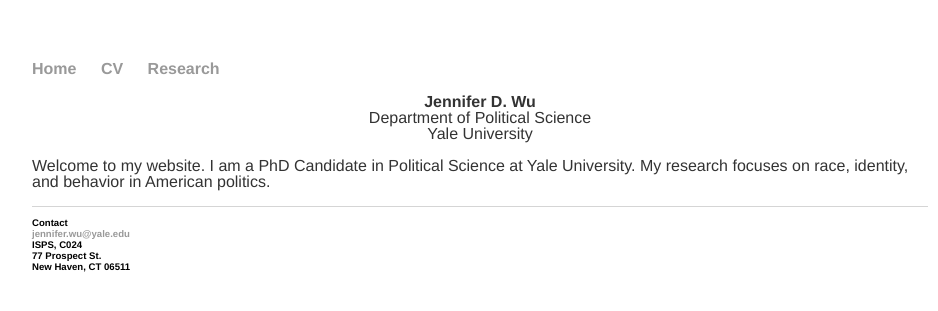
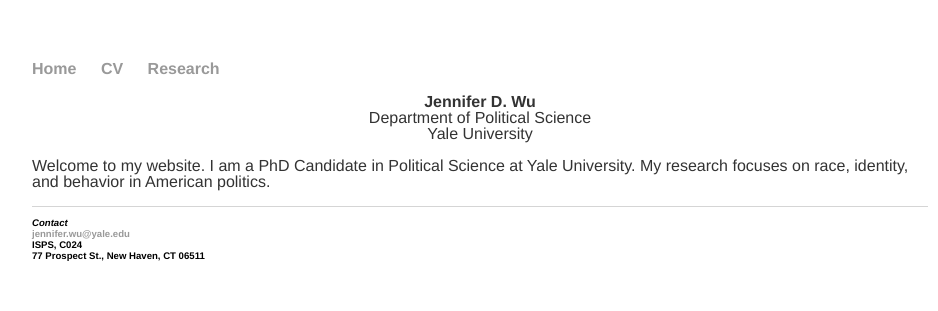
Before and after one commit to wujend/wujend.github.io, a Jekyll site: the page built from index.html, in a window 1280 px wide. Shown: the top 311 px of the page, without its empty margins (160-1098 px from the left). Built offline with Jekyll 4.4.1, drawn with Linux system fonts in a browser that asks for light colours.

```diff
--- a/_layouts/default.html
+++ b/_layouts/default.html
@@ -20,11 +20,10 @@
 			</div><!-- /.container -->
 			<footer>
 	    		<ul>
-				<li><b>Contact</b></li><br>
+				<li><b><i>Contact</i></b></li><br>
 				<li><a href="mailto:jennifer.wu@yale.edu">jennifer.wu@yale.edu</a></li><br>
 				<li>ISPS, C024</li><br>
-				<li>77 Prospect St.</li><br>
-				<li>New Haven, CT 06511</li>
+				<li>77 Prospect St., New Haven, CT 06511</li>
 				</ul>
 			</footer>
 		</body>
```
